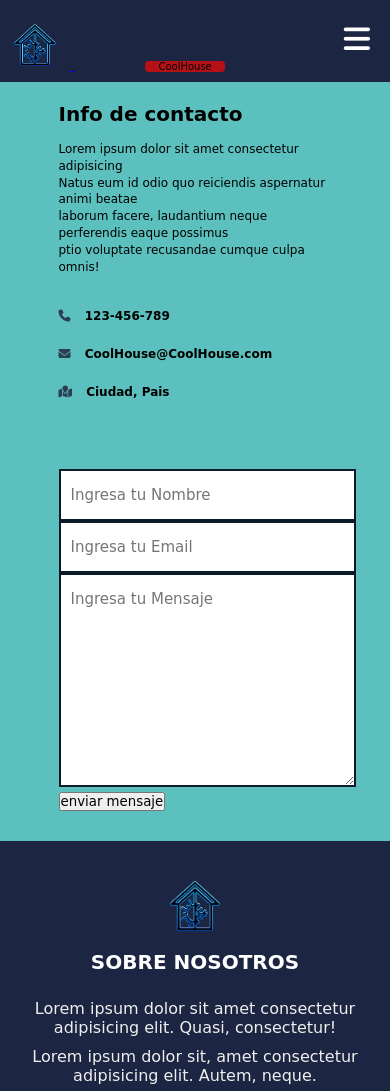
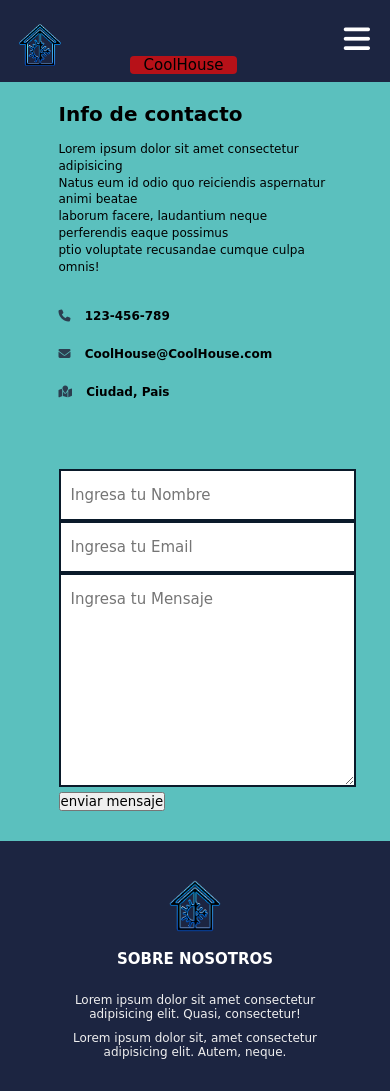
Before and after one commit to MoisesGauna/PF-MoisesGauna, a plain HTML site: page pages/contacto.html in a window 390 px wide. Shown: the top 1091 px of the page. Drawn offline with Linux system fonts and the light colour scheme; a web font is replaced by a local one.

Commit message:
arreglo-logo-y-footer

```diff
--- a/pages/contacto.html
+++ b/pages/contacto.html
@@ -19,7 +19,7 @@
         <label for="check" class="checkbtn">
             <i class="fas fa-bars"></i>
         </label>
-        <a href="#" class="enlace">
+        <a class="enlace">
             <img src="../img/logo3.png" alt="logo2">
         </a>
         <span class="titulomenu">CoolHouse</span>
--- a/style/estilos.css
+++ b/style/estilos.css
@@ -108,13 +108,13 @@ ul li a:hover{
     .enlace img{
         width: 50px;
         margin-top: 20px;
-        margin-left: 10px;
+        margin-left: 15px;
     }
     .titulomenu{
-        font-size: 10px;
+        font-size: 15px;
         position: relative;
-        width: 80px;
-        margin-left: 70px;
+        width: 107px;
+        margin-left: 50px;
     }
     .checkbtn{
         display: block;
@@ -313,17 +313,20 @@ body section{
         padding: 35px 0px;
     }
 }
-@media (max-width:768px){
+@media (max-width:767px){
 
     .box-2{
         margin-right: 10px;
         width: 100%;
     }
-    .box h2{
+    .pie-pagina .grupo-1 .box h2{
         text-align: center;
+        font-size: 15px;
     }
     .box p{
         text-align: center;
+        margin: 10px 50px;
+        font-size: 12px;
     }
     .pie-pagina .grupo-1 .red-social a{
         margin: 15px;
```
Also changed, not shown: pages/nosotros.html (+1 -1 lines), pages/servicios.html (+1 -1 lines), pages/trabajos.html (+1 -1 lines).
